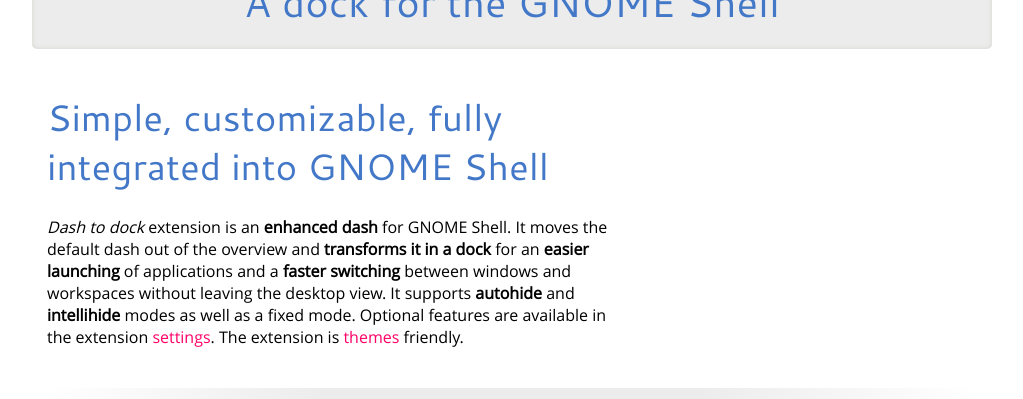
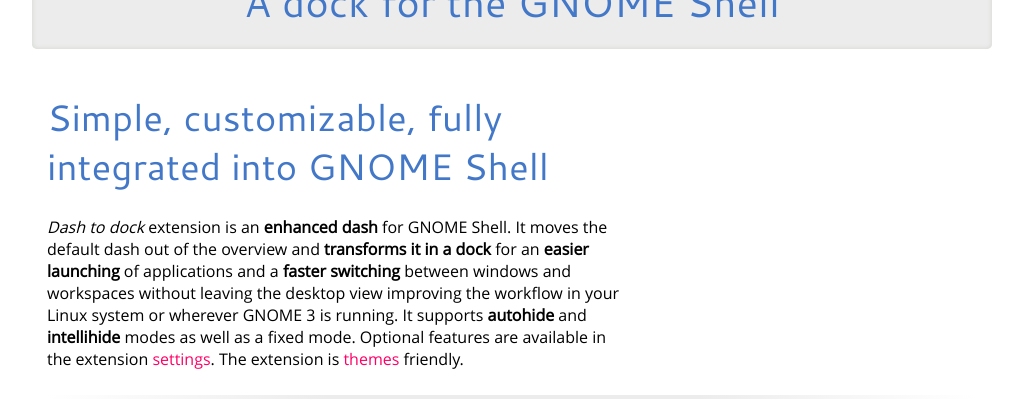
Before and after one commit to micheleg/dash-to-dock, a Jekyll site: the page built from index.md, in a window 1280 px wide and 900 px high, scrolled down 559 px, cut to the strip 0-399 px from the top of the window. Shown: the whole strip, without its empty margins (128-1151 px from the left). Built offline with Jekyll 4.4.1, drawn with Linux system fonts in a browser that asks for light colours; Markdown is read by kramdown in place of the engine named in the settings; comment, search, counter and statistics services are not loaded.

Commit message:
Improve home description.

```diff
--- a/_layouts/home.html
+++ b/_layouts/home.html
@@ -14,7 +14,7 @@
     <div id="homecontent" >
         <h2>Simple, customizable, fully integrated into GNOME Shell</h2>
 
-        <p><em>Dash to dock</em> extension is an <strong>enhanced dash</strong> for GNOME Shell. It moves the default dash out of the overview and <strong>transforms it in a dock</strong> for an <strong>easier launching</strong> of applications and a <strong>faster switching</strong> between windows and workspaces without leaving the desktop view. It supports <strong>autohide</strong> and <strong>intellihide</strong> modes as well as a fixed mode. Optional features are available in the  extension <a href="./settings.html">settings</a>.  The extension is <a href="./themes.html">themes</a> friendly.
+        <p><em>Dash to dock</em> extension is an <strong>enhanced dash</strong> for GNOME Shell. It moves the default dash out of the overview and <strong>transforms it in a dock</strong> for an <strong>easier launching</strong> of applications and a <strong>faster switching</strong> between windows and workspaces without leaving the desktop view improving the workflow in your Linux system or wherever GNOME 3 is running. It supports <strong>autohide</strong> and <strong>intellihide</strong> modes as well as a fixed mode. Optional features are available in the  extension <a href="./settings.html">settings</a>.  The extension is <a href="./themes.html">themes</a> friendly.
     </div>
 
     <div id="lovebar">
```
